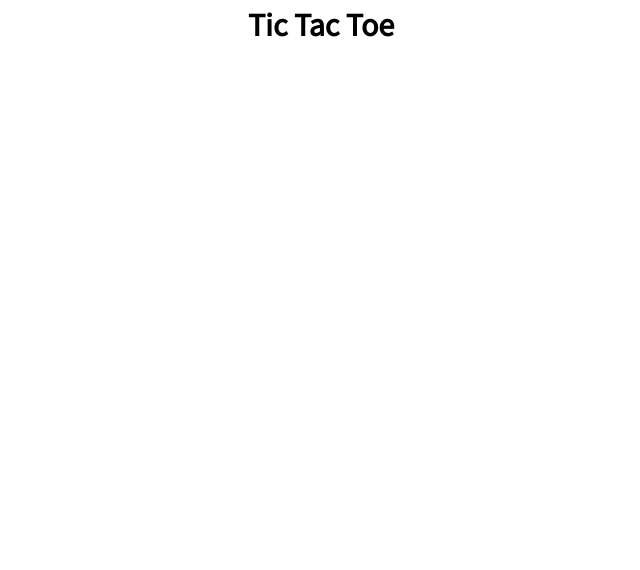
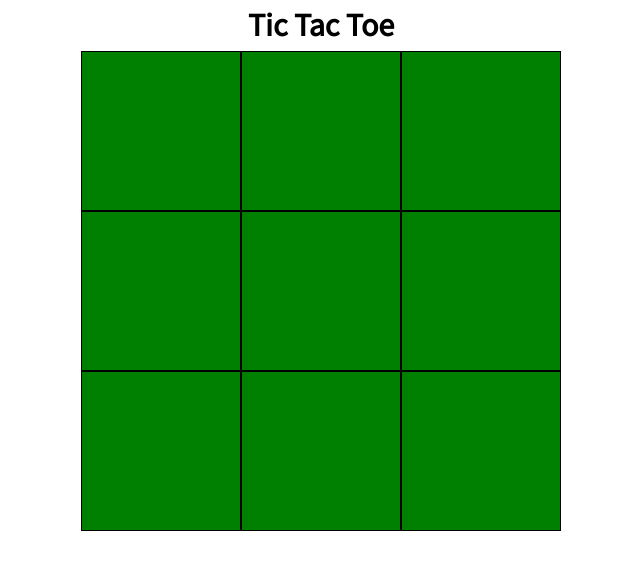
Before and after one commit to cyanChill/Tic-Tac-Toe, a plain HTML site: page index.html in a window 1280 px wide. Shown: the whole page, without its empty margins (319-959 px from the left). Drawn offline with Linux system fonts and the light colour scheme.

Commit message:
styled the gameboard for dynamic layout

```diff
--- a/style.css
+++ b/style.css
@@ -85,3 +85,22 @@ body {
 #results-container > h2 {
   padding: 0 0 1em 0;
 }
+
+#gameboard {
+  width: clamp(15rem, 60vw, 30rem);
+  height: clamp(15rem, 60vw, 30rem);
+  display: grid;
+  grid-template-columns: repeat(3, 1fr);
+  grid-template-rows: repeat(3, 1fr);
+}
+
+.gamesquare {
+  width: clamp(5rem, 20vw, 10rem);
+  height: clamp(5rem, 20vw, 10rem);
+  display: flex;
+  justify-content: center;
+  align-items: center;
+  font-size: clamp(3em, 10vw, 5em);
+  background-color: green;
+  border: 1px solid black;
+}
```
